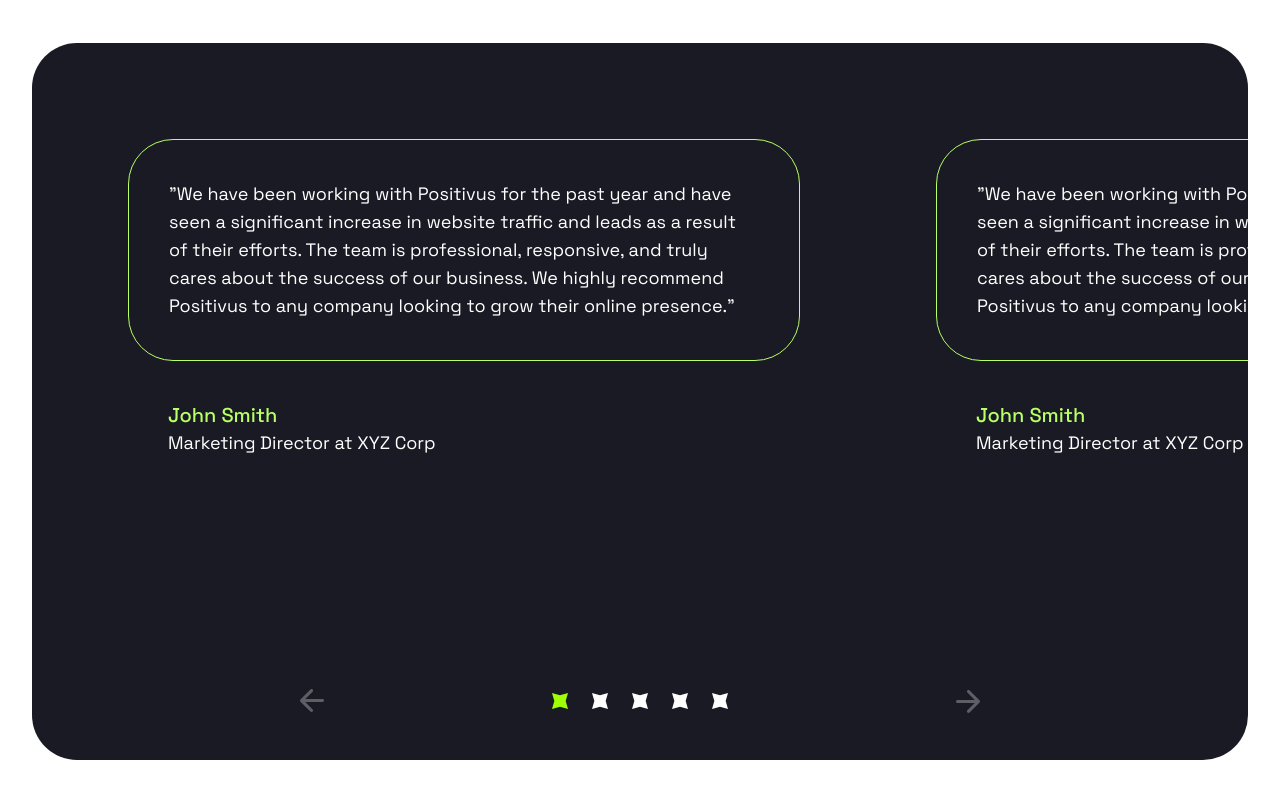
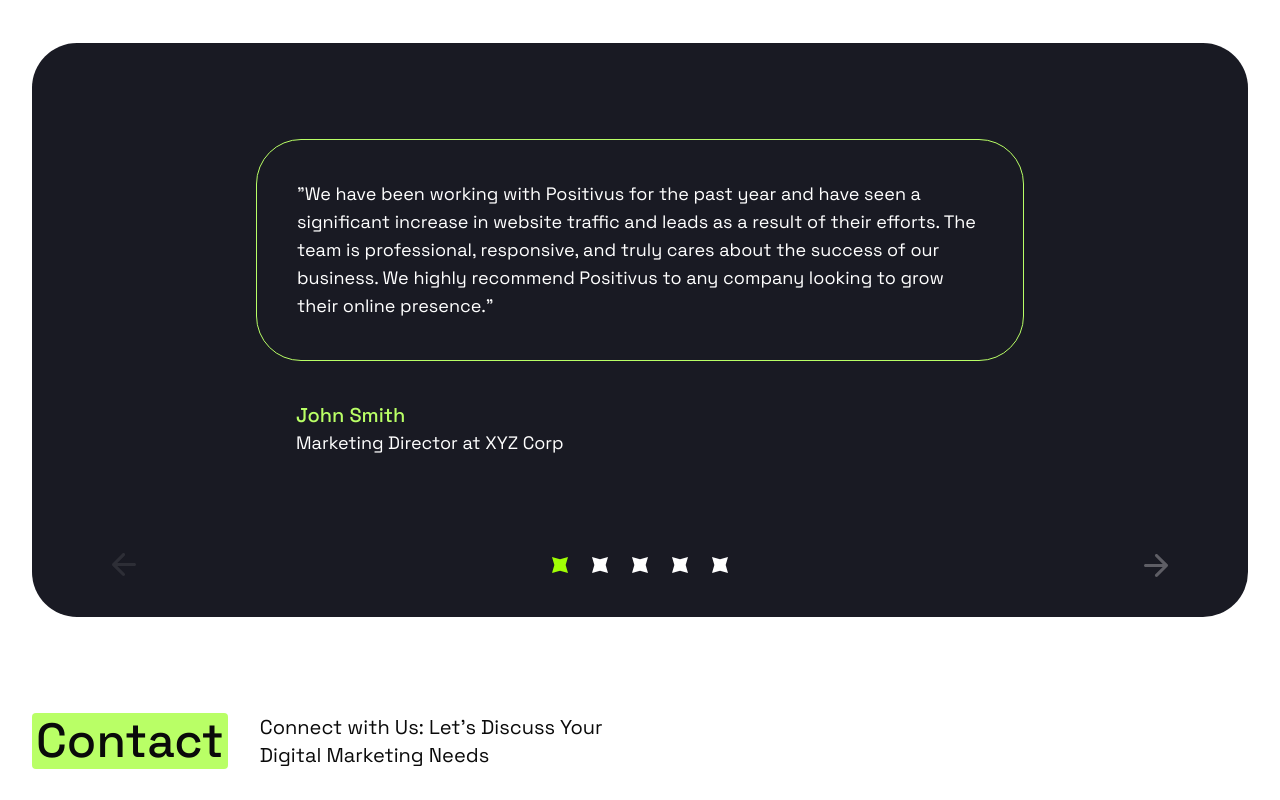
Before and after one commit to DaylightCode/Positivus-Landing, a Next.js app: page / in a window 1280 px wide. Shown: the part 6220-7020 px from the top of the page. Built offline with nearby package versions, Linux system fonts and the light colour scheme.

Commit message:
Fixed Testimonials.tsx

```diff
--- a/src/app/components/Testimonials.tsx
+++ b/src/app/components/Testimonials.tsx
@@ -7,30 +7,23 @@
   const [activeIndex, setActiveIndex] = useState(0)
 
   const scrollLeft = () => {
-    if (scrollContainerRef.current) {
     const newIndex = Math.max(0, activeIndex - 1)
     scrollToIndex(newIndex)
   }
-  }
 
   const scrollRight = () => {
-    if (scrollContainerRef.current) {
     const newIndex = Math.min(testimonials.length - 1, activeIndex + 1)
     scrollToIndex(newIndex)
-    }
   }
 
   const scrollToIndex = (index: number) => {
     if (scrollContainerRef.current) {
       const container = scrollContainerRef.current
-      const children = Array.from(container.children) as HTMLElement[]
-      if (children[index]) {
-        children[index].scrollIntoView({
-          behavior: 'smooth',
-          block: 'nearest',
-          inline: 'start'
+      const scrollWidth = container.offsetWidth
+      container.scrollTo({
+        left: scrollWidth * index,
+        behavior: 'smooth'
       })
-      }
       setActiveIndex(index)
     }
   }
@@ -38,30 +31,26 @@
   const handleScroll = () => {
     if (scrollContainerRef.current) {
       const container = scrollContainerRef.current
+      const scrollWidth = container.offsetWidth
       const scrollPosition = container.scrollLeft
-      const children = Array.from(container.children) as HTMLElement[]
-
-      let closestIndex = 0
-      let minDistance = Infinity
-
-      children.forEach((child, index) => {
-        const childLeft = child.offsetLeft
-        const distance = Math.abs(scrollPosition - childLeft)
-        if (distance < minDistance) {
-          minDistance = distance
-          closestIndex = index
-        }
-      })
-
-      setActiveIndex(closestIndex)
+      const newIndex = Math.round(scrollPosition / scrollWidth)
+      setActiveIndex(newIndex)
     }
   }
 
   useEffect(() => {
     const container = scrollContainerRef.current
     if (container) {
-      container.addEventListener('scroll', handleScroll)
-      return () => container.removeEventListener('scroll', handleScroll)
+      let timeoutId: NodeJS.Timeout
+      const debouncedHandleScroll = () => {
+        clearTimeout(timeoutId)
+        timeoutId = setTimeout(handleScroll, 50)
+      }
+      container.addEventListener('scroll', debouncedHandleScroll)
+      return () => {
+        container.removeEventListener('scroll', debouncedHandleScroll)
+        clearTimeout(timeoutId)
+      }
     }
   }, [])
 
@@ -72,24 +61,24 @@
       description: '"We have been working with Positivus for the past year and have seen a significant increase in website traffic and leads as a result of their efforts. The team is professional, responsive, and truly cares about the success of our business. We highly recommend Positivus to any company looking to grow their online presence."',
     },
     {
-      name: 'John Smith',
-      position: 'Marketing Director at XYZ Corp',
-      description: '"We have been working with Positivus for the past year and have seen a significant increase in website traffic and leads as a result of their efforts. The team is professional, responsive, and truly cares about the success of our business. We highly recommend Positivus to any company looking to grow their online presence."',
+      name: 'Sarah Johnson',
+      position: 'CEO at ABC Company',
+      description: '"Working with Positivus has been a game-changer for our business. Their strategic approach and dedication to results have helped us achieve our marketing goals beyond expectations. The team is knowledgeable, creative, and always goes the extra mile."',
     },
     {
-      name: 'John Smith',
-      position: 'Marketing Director at XYZ Corp',
-      description: '"We have been working with Positivus for the past year and have seen a significant increase in website traffic and leads as a result of their efforts. The team is professional, responsive, and truly cares about the success of our business. We highly recommend Positivus to any company looking to grow their online presence."',
+      name: 'Michael Brown',
+      position: 'Product Manager at Tech Solutions',
+      description: '"The expertise and professionalism of the Positivus team are unmatched. They took the time to understand our unique challenges and delivered solutions that perfectly aligned with our business objectives. We couldn\'t be happier with the results."',
     },
     {
-      name: 'John Smith',
-      position: 'Marketing Director at XYZ Corp',
-      description: '"We have been working with Positivus for the past year and have seen a significant increase in website traffic and leads as a result of their efforts. The team is professional, responsive, and truly cares about the success of our business. We highly recommend Positivus to any company looking to grow their online presence."',
+      name: 'Emily Davis',
+      position: 'Marketing Lead at Innovation Inc',
+      description: '"Positivus has transformed our digital presence. Their data-driven approach and creative strategies have significantly improved our ROI. The team is responsive, professional, and truly invested in our success. Highly recommended!"',
     },
     {
-      name: 'John Smith',
-      position: 'Marketing Director at XYZ Corp',
-      description: '"We have been working with Positivus for the past year and have seen a significant increase in website traffic and leads as a result of their efforts. The team is professional, responsive, and truly cares about the success of our business. We highly recommend Positivus to any company looking to grow their online presence."',
+      name: 'David Wilson',
+      position: 'Founder at StartUp Co',
+      description: '"From day one, Positivus understood our vision and helped bring it to life. Their comprehensive marketing strategies and attention to detail have been instrumental in our growth. We look forward to continuing our partnership for years to come."',
     },
   ]
 
@@ -106,142 +95,74 @@
         </p>
       </div>
 
-      <div className="mt-10 lg:mt-24 bg-[var(--dark)] rounded-[45px]">
-        <div ref={scrollContainerRef} className="overflow-x-auto scrollbar-hide flex snap-x snap-mandatory">
-         <div className="lg:py-24 lg:pl-24 p-10 flex-shrink-0 w-full lg:w-auto snap-start">
-           <div className="relative border border-[var(--green)] rounded-[45px] max-w-2xl">
-             <p className="text-white text-lg p-10">{testimonials[0].description}</p>
+      <div className="mt-10 lg:mt-24 bg-[var(--dark)] rounded-[45px] overflow-hidden">
+        <div
+          ref={scrollContainerRef}
+          className="overflow-x-auto scrollbar-hide flex snap-x snap-mandatory scroll-smooth"
+          style={{ scrollbarWidth: 'none', msOverflowStyle: 'none' }}
+        >
+          {testimonials.map((testimonial, index) => (
+            <div key={index} className="flex-shrink-0 w-full snap-center snap-always flex items-center justify-center py-10 lg:py-24 px-6 lg:px-12">
+              <div className="max-w-3xl w-full">
+                <div className="relative border border-[var(--green)] rounded-[45px]">
+                  <p className="text-white text-lg p-10">{testimonial.description}</p>
                 </div>
                 <div className="mt-10 ml-10">
-           <p className="text-[var(--green)] font-medium text-xl">{testimonials[0].name}</p>
-           <p className="text-white text-lg">{testimonials[0].position}</p>
+                  <p className="text-[var(--green)] font-medium text-xl">{testimonial.name}</p>
+                  <p className="text-white text-lg">{testimonial.position}</p>
                 </div>
               </div>
-
-         <div className="lg:py-24 lg:pl-24 p-10 flex-shrink-0 w-full lg:w-auto snap-start">
-           <div className="relative border border-[var(--green)] rounded-[45px] max-w-2xl">
-             <p className="text-white text-lg p-10">{testimonials[1].description}</p>
             </div>
-          <div className="mt-10 ml-10">
-           <p className="text-[var(--green)] font-medium text-xl">{testimonials[1].name}</p>
-           <p className="text-white text-lg">{testimonials[1].position}</p>
-          </div>
+          ))}
         </div>
 
-        <div className="lg:py-24 lg:pl-24 p-10 flex-shrink-0 w-full lg:w-auto snap-start">
-           <div className="relative border border-[var(--green)] rounded-[45px] max-w-2xl">
-             <p className="text-white text-lg p-10">{testimonials[2].description}</p>
-           </div>
-          <div className="mt-10 ml-10">
-           <p className="text-[var(--green)] font-medium text-xl">{testimonials[2].name}</p>
-           <p className="text-white text-lg">{testimonials[2].position}</p>
-          </div>
-         </div>
-
-         <div className="lg:py-24 lg:pl-24 p-10 flex-shrink-0 w-full lg:w-auto snap-start">
-           <div className="relative border border-[var(--green)] rounded-[45px] max-w-2xl">
-             <p className="text-white text-lg p-10">{testimonials[3].description}</p>
-           </div>
-          <div className="mt-10 ml-10">
-           <p className="text-[var(--green)] font-medium text-xl">{testimonials[3].name}</p>
-           <p className="text-white text-lg">{testimonials[3].position}</p>
-          </div>
-         </div>
-
-         <div className="lg:py-24 lg:pl-24 p-10 flex-shrink-0 w-full lg:w-auto snap-start">
-           <div className="relative border border-[var(--green)] rounded-[45px] max-w-2xl">
-             <p className="text-white text-lg p-10">{testimonials[4].description}</p>
-           </div>
-          <div className="mt-10 ml-10">
-           <p className="text-[var(--green)] font-medium text-xl">{testimonials[4].name}</p>
-           <p className="text-white text-lg">{testimonials[4].position}</p>
-          </div>
-         </div>
-
-        </div>
-
-        <div className="flex justify-evenly items-center p-10 mt-10 lg:mt-24">
-        <div>
+        <div className="flex justify-between items-center px-10 pb-10 lg:px-20">
           <button
             onClick={scrollLeft}
+            disabled={activeIndex === 0}
+            className="disabled:opacity-30 transition-opacity"
           >
             <img
               src="Gray-arrow-icon.svg"
-          alt="Gray-arrow-icon"
+              alt="Previous"
               className="w-6 h-6"
             />
           </button>
+
+          <div className="flex gap-6">
+            {testimonials.map((_, index) => (
+              <button
+                key={index}
+                onClick={() => scrollToIndex(index)}
+                className="transition-all"
+              >
+                <img
+                  src="Star.svg"
+                  alt={`Testimonial ${index + 1}`}
+                  className="w-4 h-4"
+                  style={{
+                    filter: activeIndex === index
+                      ? 'brightness(0) saturate(100%) invert(88%) sepia(26%) saturate(1757%) hue-rotate(27deg) brightness(104%) contrast(101%)'
+                      : 'none'
+                  }}
+                />
+              </button>
+            ))}
           </div>
 
-        <div className="flex gap-6 mb-2">
-        <button onClick={() => scrollToIndex(0)}>
-        <img
-        src="Star.svg"
-        alt="Star-icon"
-        className="w-4 h-4"
-        style={{ filter: activeIndex === 0 ? 'brightness(0) saturate(100%) invert(88%) sepia(26%) saturate(1757%) hue-rotate(27deg) brightness(104%) contrast(101%)' : 'none' }}
-        />
-        </button>
-
-        <button onClick={() => scrollToIndex(1)}>
-        <img
-        src="Star.svg"
-        alt="Star-icon"
-        className="w-4 h-4"
-        style={{ filter: activeIndex === 1 ? 'brightness(0) saturate(100%) invert(88%) sepia(26%) saturate(1757%) hue-rotate(27deg) brightness(104%) contrast(101%)' : 'none' }}
-        />
-        </button>
-
-        <button onClick={() => scrollToIndex(2)}>
-        <img
-        src="Star.svg"
-        alt="Star-icon"
-        className="w-4 h-4"
-        style={{ filter: activeIndex === 2 ? 'brightness(0) saturate(100%) invert(88%) sepia(26%) saturate(1757%) hue-rotate(27deg) brightness(104%) contrast(101%)' : 'none' }}
-        />
-        </button>
-
-        <button onClick={() => scrollToIndex(3)}>
-        <img
-        src="Star.svg"
-        alt="Star-icon"
-        className="w-4 h-4"
-        style={{ filter: activeIndex === 3 ? 'brightness(0) saturate(100%) invert(88%) sepia(26%) saturate(1757%) hue-rotate(27deg) brightness(104%) contrast(101%)' : 'none' }}
-        />
-        </button>
-
-        <button onClick={() => scrollToIndex(4)}>
-        <img
-        src="Star.svg"
-        alt="Star-icon"
-        className="w-4 h-4"
-        style={{ filter: activeIndex === 4 ? 'brightness(0) saturate(100%) invert(88%) sepia(26%) saturate(1757%) hue-rotate(27deg) brightness(104%) contrast(101%)' : 'none' }}
-        />
-        </button>
-
-        </div>
-
-      <div>
           <button
             onClick={scrollRight}
+            disabled={activeIndex === testimonials.length - 1}
+            className="disabled:opacity-30 transition-opacity"
           >
             <img
               src="Gray-arrow-icon.svg"
-          alt="Gray-arrow-icon"
+              alt="Next"
               className="w-6 h-6 rotate-180"
             />
           </button>
         </div>
       </div>
-
-
-      </div>
-
-      <style jsx>{`
-        .scrollbar-hide::-webkit-scrollbar {
-          display: none;
-        }
-      `}</style>
     </section>
   );
 }
```
Lines whose indentation alone changed are shown as unchanged.
